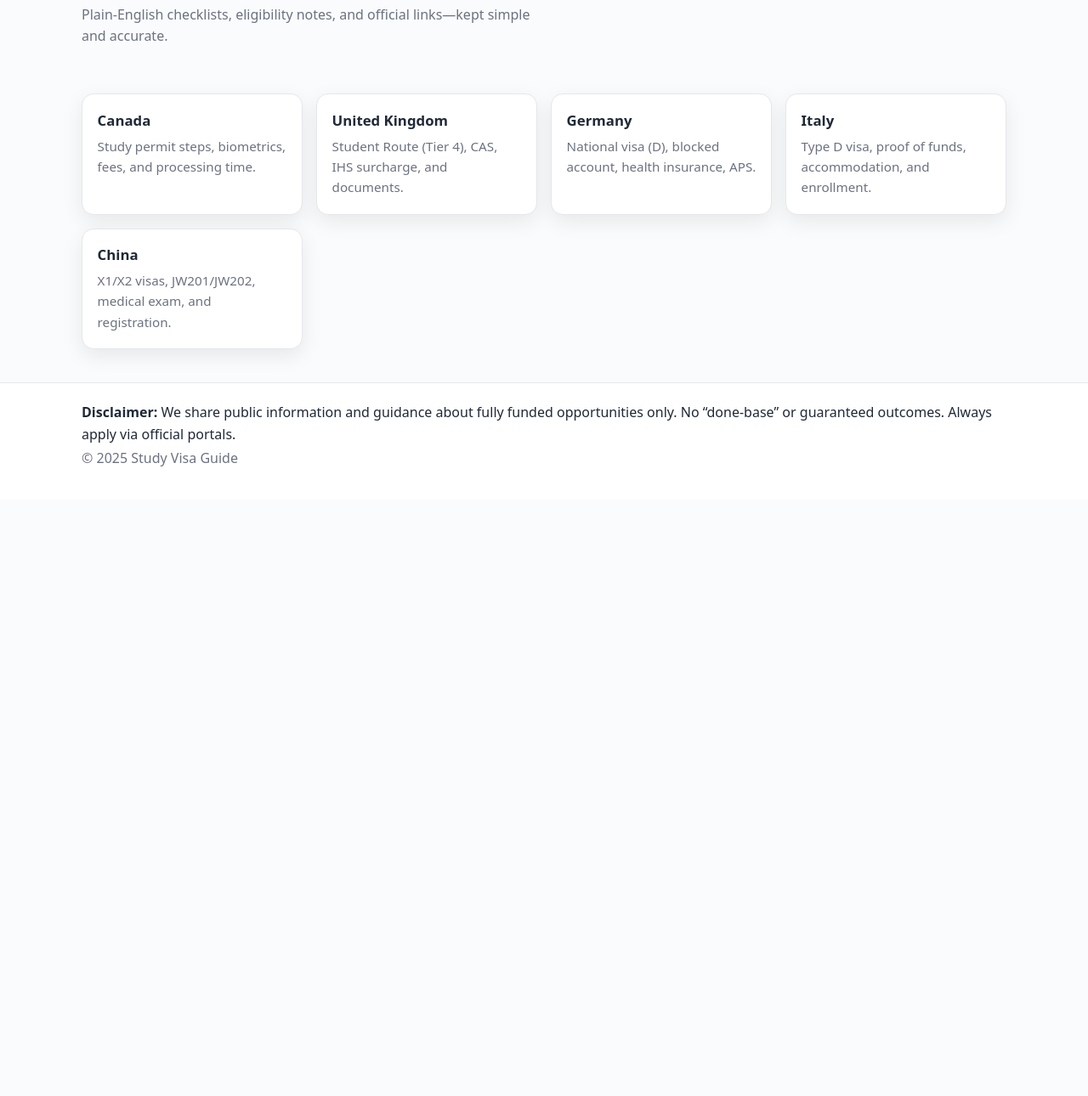
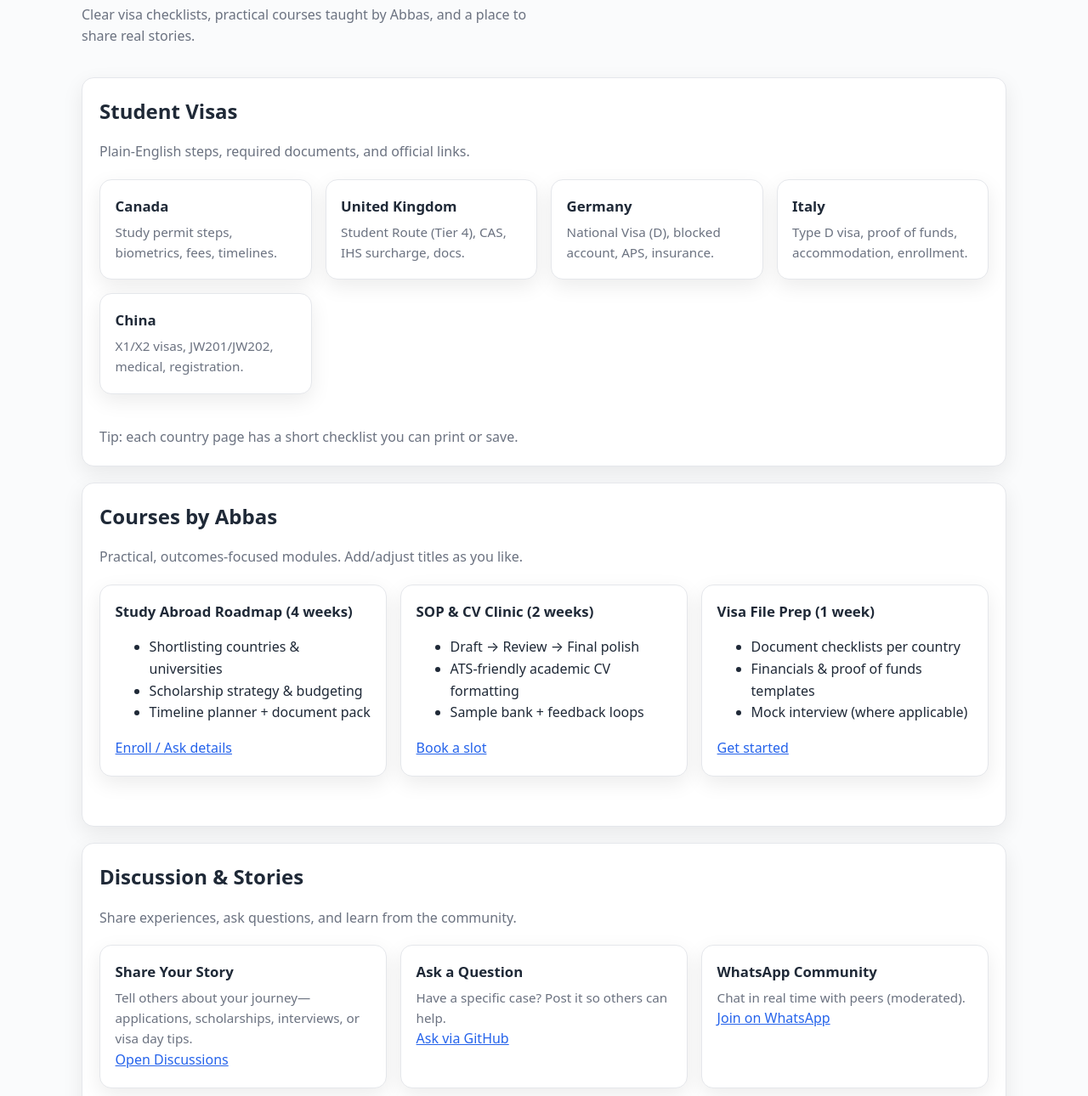
Before and after one commit to itsabbasanwar/abbas-studyportal, a plain HTML site: page index.html in a window 1280 px wide. Shown: the part 168-1458 px from the top of the page at 85% size. Before the commit the page ends 800 px from the top, so only its background shows below. Drawn offline with Linux system fonts and the light colour scheme.

Commit message:
Update index.html

```diff
--- a/index.html
+++ b/index.html
@@ -3,75 +3,176 @@
 <head>
   <meta charset="utf-8" />
   <meta name="viewport" content="width=device-width,initial-scale=1" />
-  <title>Study Visa Guide</title>
-  <meta name="description" content="Clear, up-to-date guidance for student visa requirements by country." />
+  <title>abbas – studyportal</title>
+  <meta name="description" content="abbas – studyportal: student visa guides, courses by Abbas, and a community discussion space." />
   <link rel="stylesheet" href="./style.css" />
+  <!-- Optional favicon: put one at ./assets/favicon.ico -->
   <link rel="icon" href="./assets/favicon.ico" />
 </head>
 <body>
+  <!-- Header & Nav -->
   <header class="site-header">
     <div class="container header-inner">
-      <a class="brand" href="./index.html">
-        <span class="brand-logo" aria-hidden="true">🌍</span>
-        <span class="brand-text">Study Visa Guide</span>
+      <a class="brand" href="./index.html" aria-label="abbas – studyportal">
+        <span class="brand-logo" aria-hidden="true">🎓</span>
+        <span class="brand-text">abbas – studyportal</span>
       </a>
       <nav class="nav">
-        <a class="nav-link active" href="./index.html">Home</a>
-        <a class="nav-link" href="./canada.html">Canada</a>
-        <a class="nav-link" href="./uk.html">UK</a>
-        <a class="nav-link" href="./germany.html">Germany</a>
-        <a class="nav-link" href="./italy.html">Italy</a>
-        <a class="nav-link" href="./china.html">China</a>
+        <a class="nav-link" href="#visas">Student Visas</a>
+        <a class="nav-link" href="#courses">Courses</a>
+        <a class="nav-link" href="#discussion">Discussion</a>
+        <a class="nav-link" href="#contact">Contact</a>
       </nav>
     </div>
   </header>
 
   <main class="container">
+    <!-- Hero -->
     <section class="hero">
-      <h1>Your one-stop guide for student visas</h1>
-      <p class="lead">
-        Plain-English checklists, eligibility notes, and official links—kept simple and accurate.
-      </p>
+      <h1>Your hub for study abroad guidance, courses, and community</h1>
+      <p class="lead">Clear visa checklists, practical courses taught by Abbas, and a place to share real stories.</p>
     </section>
 
-    <section class="grid">
-      <!-- Country cards -->
+    <!-- Student Visas -->
+    <section id="visas" class="section">
+      <div class="section-head">
+        <h2>Student Visas</h2>
+        <p class="muted">Plain-English steps, required documents, and official links.</p>
+      </div>
+
+      <div class="grid">
         <a class="card" href="./canada.html">
           <h3>Canada</h3>
-        <p>Study permit steps, biometrics, fees, and processing time.</p>
+          <p>Study permit steps, biometrics, fees, timelines.</p>
         </a>
-
         <a class="card" href="./uk.html">
           <h3>United Kingdom</h3>
-        <p>Student Route (Tier 4), CAS, IHS surcharge, and documents.</p>
+          <p>Student Route (Tier 4), CAS, IHS surcharge, docs.</p>
         </a>
-
         <a class="card" href="./germany.html">
           <h3>Germany</h3>
-        <p>National visa (D), blocked account, health insurance, APS.</p>
+          <p>National Visa (D), blocked account, APS, insurance.</p>
         </a>
-
         <a class="card" href="./italy.html">
           <h3>Italy</h3>
-        <p>Type D visa, proof of funds, accommodation, and enrollment.</p>
+          <p>Type D visa, proof of funds, accommodation, enrollment.</p>
         </a>
-
         <a class="card" href="./china.html">
           <h3>China</h3>
-        <p>X1/X2 visas, JW201/JW202, medical exam, and registration.</p>
+          <p>X1/X2 visas, JW201/JW202, medical, registration.</p>
         </a>
+      </div>
+      <div class="inline-note muted">
+        Tip: each country page has a short checklist you can print or save.
+      </div>
+    </section>
+
+    <!-- Courses by Abbas -->
+    <section id="courses" class="section">
+      <div class="section-head">
+        <h2>Courses by Abbas</h2>
+        <p class="muted">Practical, outcomes-focused modules. Add/adjust titles as you like.</p>
+      </div>
+
+      <div class="grid">
+        <div class="card">
+          <h3>Study Abroad Roadmap (4 weeks)</h3>
+          <ul class="list">
+            <li>Shortlisting countries & universities</li>
+            <li>Scholarship strategy & budgeting</li>
+            <li>Timeline planner + document pack</li>
+          </ul>
+          <a class="btn" href="#contact">Enroll / Ask details</a>
+        </div>
+
+        <div class="card">
+          <h3>SOP & CV Clinic (2 weeks)</h3>
+          <ul class="list">
+            <li>Draft → Review → Final polish</li>
+            <li>ATS-friendly academic CV formatting</li>
+            <li>Sample bank + feedback loops</li>
+          </ul>
+          <a class="btn" href="#contact">Book a slot</a>
+        </div>
+
+        <div class="card">
+          <h3>Visa File Prep (1 week)</h3>
+          <ul class="list">
+            <li>Document checklists per country</li>
+            <li>Financials & proof of funds templates</li>
+            <li>Mock interview (where applicable)</li>
+          </ul>
+          <a class="btn" href="#contact">Get started</a>
+        </div>
+      </div>
+    </section>
+
+    <!-- Discussion & Stories -->
+    <section id="discussion" class="section">
+      <div class="section-head">
+        <h2>Discussion & Stories</h2>
+        <p class="muted">Share experiences, ask questions, and learn from the community.</p>
+      </div>
+
+      <div class="grid">
+        <div class="card">
+          <h3>Share Your Story</h3>
+          <p>Tell others about your journey—applications, scholarships, interviews, or visa day tips.</p>
+          <!-- Option A: GitHub Discussions (enable in repo settings) -->
+          <a class="btn" target="_blank" rel="noopener" href="https://github.com/itsabbasanwar/abbas-studyportal/discussions">Open Discussions</a>
+        </div>
+
+        <div class="card">
+          <h3>Ask a Question</h3>
+          <p>Have a specific case? Post it so others can help.</p>
+          <!-- Option B: Issues as Q&A if you prefer -->
+          <a class="btn" target="_blank" rel="noopener" href="https://github.com/itsabbasanwar/abbas-studyportal/issues/new">Ask via GitHub</a>
+        </div>
+
+        <div class="card">
+          <h3>WhatsApp Community</h3>
+          <p>Chat in real time with peers (moderated).</p>
+          <!-- Replace PHONE with your full number, e.g., 923001234567 -->
+          <a class="btn" target="_blank" rel="noopener" href="https://wa.me/PHONE">Join on WhatsApp</a>
+        </div>
+      </div>
+
+      <div class="inline-note muted">
+        Prefer forms? Create a free Google Form and link it here for story submissions.
+      </div>
+    </section>
+
+    <!-- Contact -->
+    <section id="contact" class="section">
+      <div class="section-head">
+        <h2>Contact</h2>
+        <p class="muted">Reach out for course enrollment, file reviews, or collaboration.</p>
+      </div>
+
+      <div class="contact-grid">
+        <div class="contact-card">
+          <h3>WhatsApp</h3>
+          <p>Quick questions & scheduling.</p>
+          <a class="btn" target="_blank" rel="noopener" href="https://wa.me/PHONE">Message on WhatsApp</a>
+        </div>
+        <div class="contact-card">
+          <h3>Email</h3>
+          <!-- Replace with your address -->
+          <p><a href="mailto:your@email.com">your@email.com</a></p>
+        </div>
+      </div>
     </section>
   </main>
 
+  <!-- Footer -->
   <footer class="site-footer">
     <div class="container">
-      <p><strong>Disclaimer:</strong> We share public information and guidance about fully funded opportunities only. No “done-base” or guaranteed outcomes. Always apply via official portals.</p>
-      <p class="muted">© <span id="year"></span> Study Visa Guide</p>
+      <p><strong>Disclaimer:</strong> We share public information about fully funded opportunities only. No “done-base” or guaranteed outcomes. Always apply via official portals.</p>
+      <p class="muted">© <span id="year"></span> abbas – studyportal</p>
     </div>
   </footer>
 
   <script>
-    // small enhancement: current year
     document.getElementById('year').textContent = new Date().getFullYear();
   </script>
 </body>
```
Lines whose indentation alone changed are shown as unchanged.
